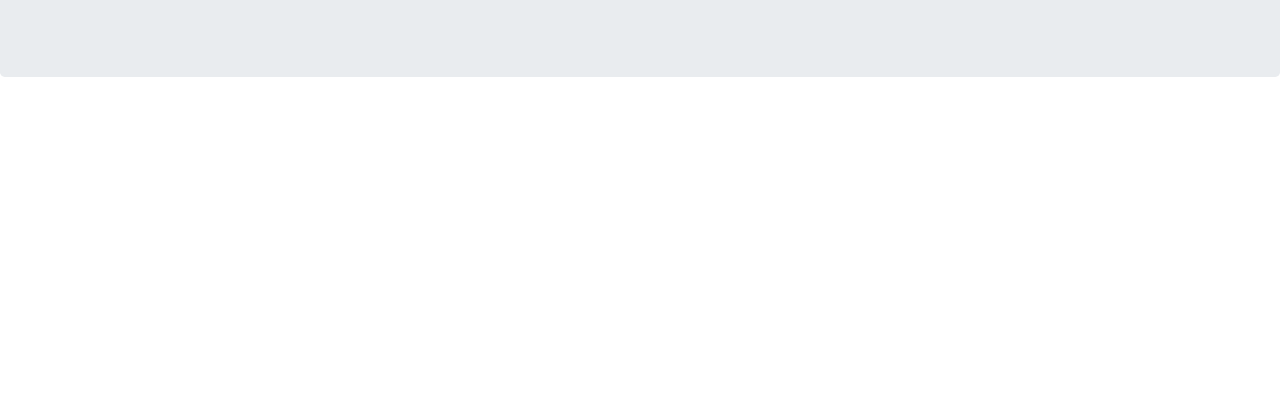
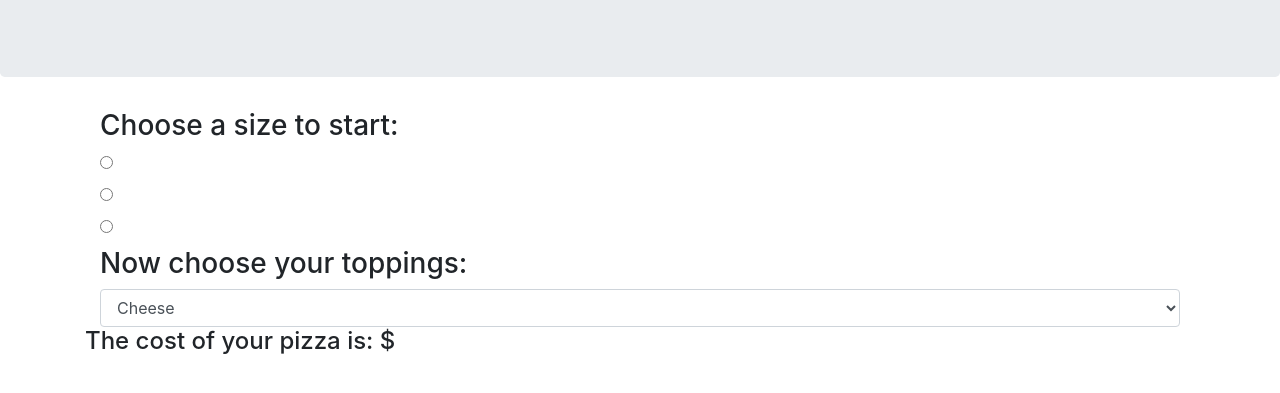
Before and after one commit to geofforengo/wk4project, a plain HTML site: page index.html in a window 1280 px wide. Shown: the part 137-530 px from the top of the page. Drawn offline with Linux system fonts and the light colour scheme.

Commit message:
add html text for user input

```diff
--- a/index.html
+++ b/index.html
@@ -12,5 +12,42 @@
       <h2>Welcome to the Basic Pizza Company</h2>
       <p>We don't make the fanciest pizzas but we do make pizzas well!</p>
     </div>
+    <div class="container">
+      <form id="choices">
+        <div class="container">
+          <h3>Choose a size to start:</h3>
+          <div class="radio">
+            <label>
+              <input type="radio" name="size" value="10">
+            </label>
+          </div>
+          <div class="radio">
+            <label>
+              <input type="radio" name="size" value="14">
+            </label>
+          </div>
+          <div class="radio">
+            <label>
+              <input type="radio" name="size" value="18">
+            </label>
+          </div>
+        </div>
+        <div class="container">
+          <h3>Now choose your toppings:</h3>
+          <select class="form-control" name="toppings">
+            <option value="Cheese">Cheese</option>
+            <option value="Sausage">Sausage</option>
+            <option value="Pepperoni">Pepperoni</option>
+            <option value="Onions">Onions</option>
+            <option value="Peppers">Peppers</option>
+            <option value="Mushrooms">Mushrooms</option>
+            <option value="Olives">Olives</option>
+          </select>
+        </div>
+      </form>
+      <div id="result">
+        <h4>The cost of your pizza is: $<span id="price"></span></h4>
+      </div>
+    </div>
   </body>
 </html>
```
